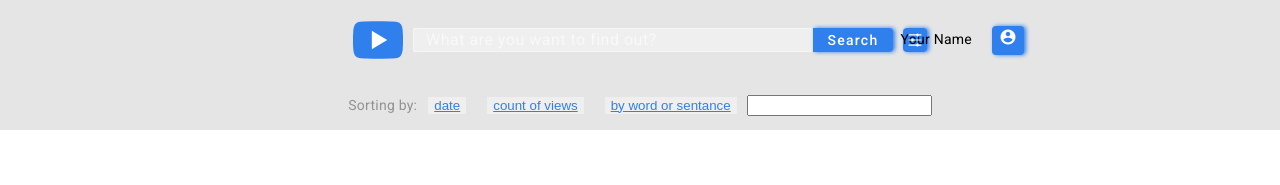
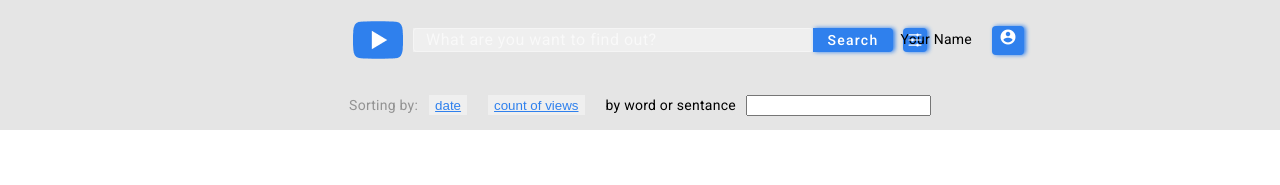
Before and after one commit to mrrobot911/YouTube, an Angular app: page / in a window 1280 px wide. Both pictures are taken after a click on the button 915 px from the left and 40 px from the top of the page. Shown: the top 185 px of the page. Built offline with nearby package versions, Linux system fonts and the light colour scheme.

Commit message:
fix: change input event trigger

```diff
--- a/src/app/app.component.html
+++ b/src/app/app.component.html
@@ -14,5 +14,6 @@
   [filterView]="parentView"
   [filterWord]="parentWord"
 ></youtube-search-results>
+<p>{{parentWord}}</p>
 
 <router-outlet></router-outlet>
--- a/src/app/pipes/contains.pipe.ts
+++ b/src/app/pipes/contains.pipe.ts
@@ -7,10 +7,9 @@ import { SearchItem } from '../search/search-item.model';
 export default class ContainsPipe implements PipeTransform {
   // eslint-disable-next-line class-methods-use-this
   transform(cards: SearchItem[], value: string): SearchItem[] {
-    if (!value) {
+    if (value === '') {
       return cards;
     }
-
     return cards.filter((p) => p.snippet.title.toLowerCase().includes(value.toLowerCase().trim()));
   }
 }
--- a/src/app/search/search-item/search-item.component.html
+++ b/src/app/search/search-item/search-item.component.html
@@ -3,7 +3,7 @@
     <div class="filter_container_buttons">
         <button (click)="filterDate()">date</button>
         <button (click)="filterView()">count of views</button>
-        <button (click)="filterWord()">by word or sentance</button>
+        <label for=".searchInput">by word or sentance</label>
     </div>
-    <input [(ngModel)]="search"/>
+    <input class="searchInput" [(ngModel)]="search" (input)="filterWord()"/>
 </div>
--- a/src/app/search/search-results/search-results.component.html
+++ b/src/app/search/search-results/search-results.component.html
@@ -1,4 +1,5 @@
 <mat-card class="card"*ngFor="let card of responseCardsArrey|dateOrderPipe:filterDate|viewPipe:filterView|containsPipe:filterWord">
+  <p>{{filterWord}}</p>
   <mat-card-header>
     <img  [src]="card.snippet.thumbnails.medium.url" alt="video preview">
   </mat-card-header>
```
